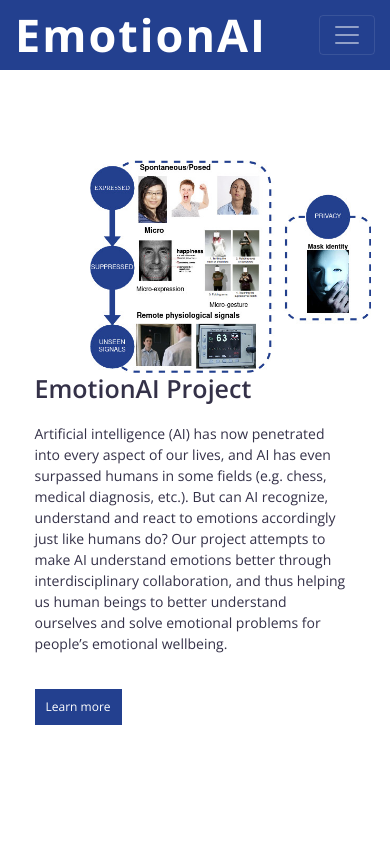
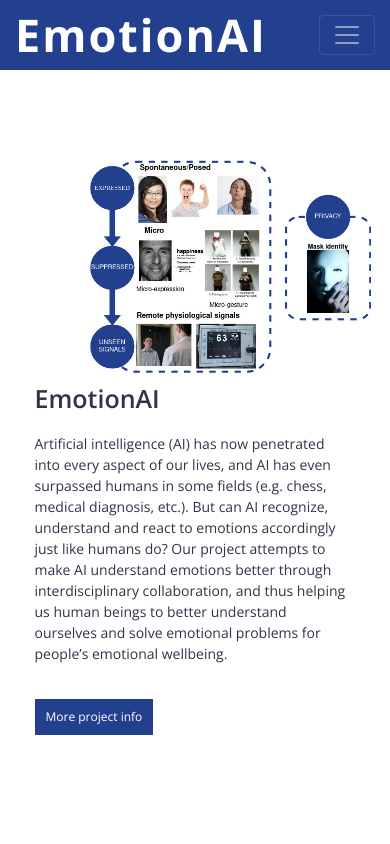
Before and after one commit to marukosan93/marukosan93.github.io, a plain HTML site: page index.html in a window 390 px wide. Shown: the top 844 px of the page. Drawn offline with nearby package versions, Linux system fonts and the light colour scheme; a web font is replaced by a local one.

Commit message:
fixed mobiel responsiveness

```diff
--- a/css/style.css
+++ b/css/style.css
@@ -280,6 +280,7 @@ a:focus {
     position: relative;
     padding-left: 75px;
     padding-right: 75px;
+    margin-top: 10px;
     display: flex;
     align-items: flex-start;
     justify-content: center;
@@ -652,6 +653,7 @@ text-align: center;
 }
 
 .about .about-img {
+    margin-top: 10px;
     position: relative;
     height: 100%;
 }
--- a/index.html
+++ b/index.html
@@ -65,11 +65,11 @@
               </div>
               <div class="col-sm-6 col-md-6  wow fadeInUp" data-wow-delay="0.2s">
                   <div class="intro-text">
-                      <h1>EmotionAI Project </h1>
+                      <h1>EmotionAI </h1>
                       <p>
 Artificial intelligence (AI) has now penetrated into every aspect of our lives, and AI has even surpassed humans in some fields (e.g. chess, medical diagnosis, etc.). But can AI recognize, understand and react to emotions accordingly just like humans do? Our project attempts to make AI understand emotions better through interdisciplinary collaboration, and thus helping us human beings to better understand ourselves and solve emotional problems for people’s emotional wellbeing. </p>
                       <div class="generic-btn">
-                          <a class="btn wow fadeInUp" data-wow-delay="0.3s" href="research.html">Learn more</a>
+                          <a class="btn wow fadeInUp" data-wow-delay="0.3s" href="research.html">More project info</a>
                       </div>
                   </div>
               </div>
```
Also changed, not shown: contact.html (+1 -1 lines).
